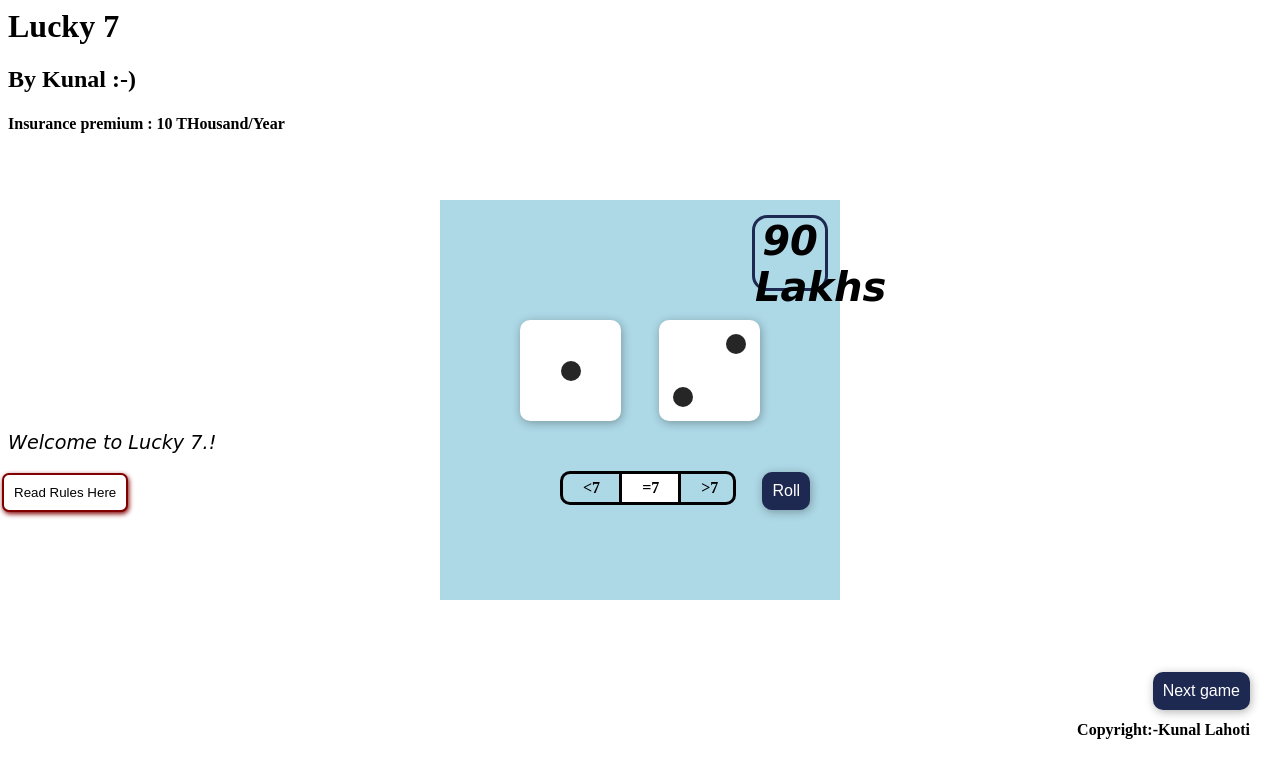
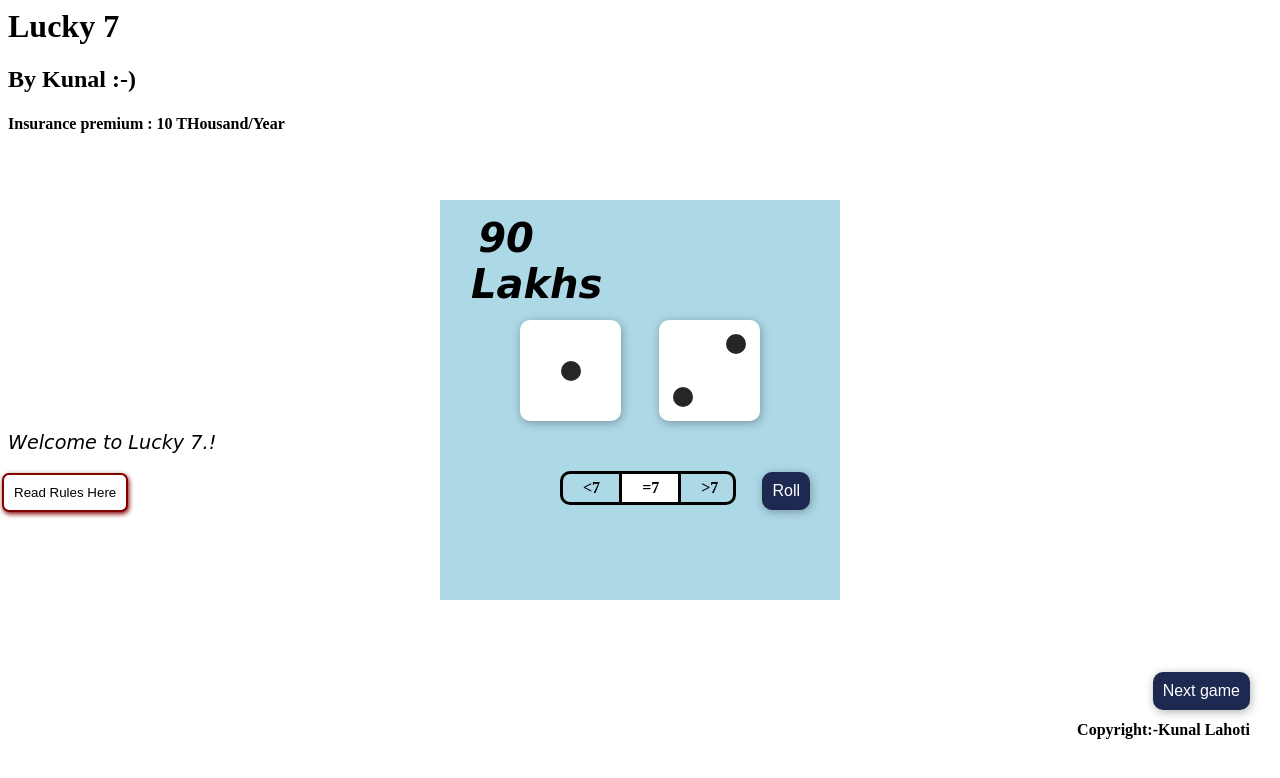
Before and after one commit to lahotikunal/insurance_fofi, a plain HTML site: page index.html in a window 1280 px wide. Shown: the top 778 px of the page. Drawn offline with Linux system fonts and the light colour scheme.

Commit message:
Update lucky7css.css

```diff
--- a/lucky7css.css
+++ b/lucky7css.css
@@ -15,11 +15,11 @@
   height:70px;
   width:70px;
   margin-top: 15px;
-  margin-left:312px;
+  margin-left:31px;
   border-radius: 20%;
 
   background: lightblue;
-  border: 3px solid #1D2951;
+
 
   font-family: cursive;
   font-size: 2.5em; /* 40px/16=2.5em */
```
